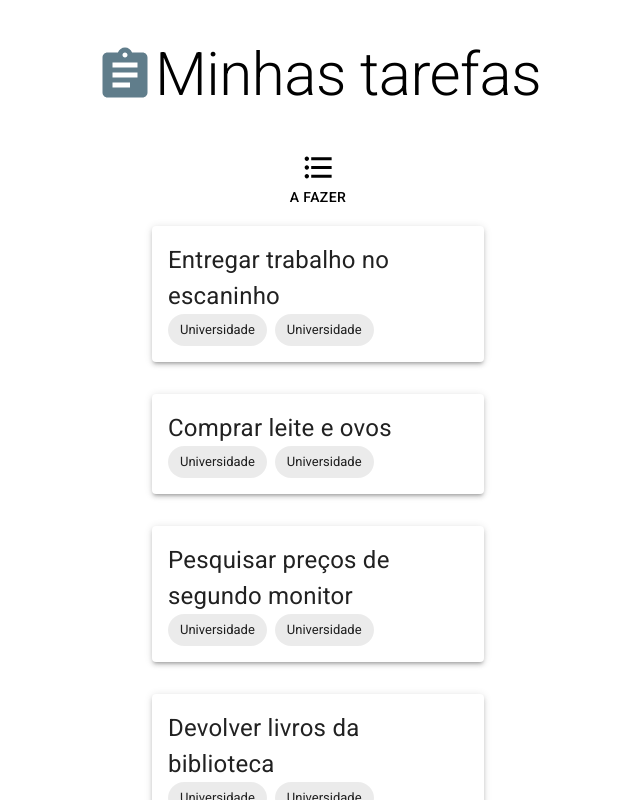
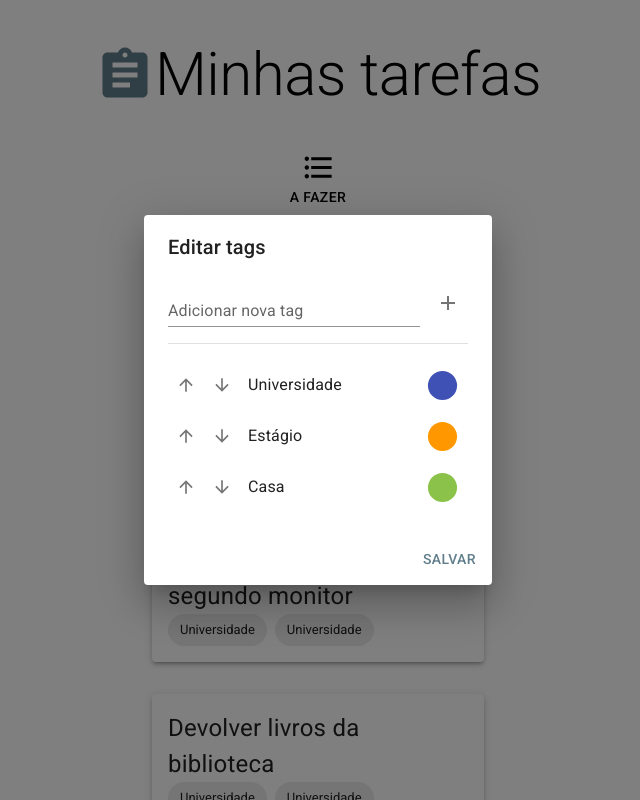
Before and after one commit to jpdurigan/task-app, a React (Create React App) app: page / in a window 1280 px wide. Shown: the top 800 px of the page, without its empty margins (322-962 px from the left). Built offline with nearby package versions, Linux system fonts and the light colour scheme.

Commit message:
extract tag methods to database class

```diff
--- a/src/App.tsx
+++ b/src/App.tsx
@@ -1,7 +1,7 @@
 import React, { useState } from "react";
 import { TagDialog } from "./components/tag/TagDialog";
 import { ThemeApp } from "./components/Theme";
-import { exampleData, Tag, Task } from "./components/Model";
+import { exampleData, exampleTags, Tag, Task } from "./components/Model";
 import { HeaderApp } from "./components/HeaderApp";
 import { NoteDialog } from "./components/task/TaskDialog";
 import {
@@ -16,10 +16,12 @@ import {
 } from "@mui/material";
 import { border, Box } from "@mui/system";
 import { FormatListBulleted } from "@mui/icons-material";
+import { Database } from "./components/Database";
 
 const App: React.FC = () => {
-	const [tags, setTags] = useState<Tag[]>();
 	const [tasks, setTasks] = useState<Task[]>(exampleData);
+	const [tags, setTags] = useState<Tag[]>(exampleTags);
+	const appDatabase = new Database(tasks, setTasks, tags, setTags);
 
 	return (
 		<ThemeApp>
@@ -52,8 +54,8 @@ const App: React.FC = () => {
 						{/* <Divider variant="middle" /> */}
 					</Box>
 				</Container>
-				{/* <NoteDialog />
-				<TagDialog /> */}
+				{/* <NoteDialog /> */}
+				<TagDialog database={appDatabase} show={true} />
 			</div>
 		</ThemeApp>
 	);
--- /dev/null
+++ b/src/components/Database.tsx
@@ -0,0 +1,91 @@
+import { Task, Tag } from "./Model";
+import { ColorGrid, validColor } from "./Theme";
+
+export class Database {
+	tasks: Task[];
+	setTasks: React.Dispatch<React.SetStateAction<Task[]>>;
+	tags: Tag[];
+	setTags: React.Dispatch<React.SetStateAction<Tag[]>>;
+
+	constructor(
+		tasks: Task[],
+		setTasks: React.Dispatch<React.SetStateAction<Task[]>>,
+		tags: Tag[],
+		setTags: React.Dispatch<React.SetStateAction<Tag[]>>
+	) {
+		this.tasks = tasks;
+		this.setTasks = setTasks;
+		this.tags = tags;
+		this.setTags = setTags;
+	}
+
+	getTag = (id: number): Tag => {
+		return this.tags.find((tag) => tag.id === id) as Tag;
+	}
+
+	getNewTag = (id: number): Tag => {
+		return { ...this.getTag(id) } as Tag;
+	}
+
+	addNewTag = (label: string): void => {
+		if (label.trim().length === 0) return;
+		const id = Math.floor(Math.random() * 100000000);
+		const color = ColorGrid[Math.floor(Math.random() * ColorGrid.length)];
+		const newTag: Tag = {
+			id: id,
+			label: label.trim(),
+			color: color,
+			ordering: this.tags.length,
+		};
+		this.setTags([...this.tags, newTag]);
+	}
+
+	updateTagLabel = (id: number, label: string): void => {
+		let newTag = this.getNewTag(id);
+		newTag.label = label;
+
+		let newTags = this.tags.map((tag) => (tag.id === id ? newTag : tag));
+		this.setTags(newTags);
+	}
+
+	updateTagColor = (id: number, color: validColor): void => {
+		let newTag = this.getNewTag(id);
+		newTag.color = color;
+
+		let newTags = this.tags.map((tag) => (tag.id === id ? newTag : tag));
+		this.setTags(newTags);
+	}
+
+	moveTag = (id: number, move: -1 | 1): void => {
+		let newTag1 = this.getNewTag(id);
+		newTag1.ordering += move;
+
+		let tag2 = this.tags.find((t) => t.ordering === newTag1.ordering) as Tag;
+		let newTag2 = { ...tag2 } as Tag;
+		newTag2.ordering -= move;
+
+		let newTags = this.tags.map((tag) => {
+			if (tag.id === newTag1.id) return newTag1;
+			else if (tag.id === newTag2.id) return newTag2;
+			return tag;
+		});
+		this.setTags(newTags);
+	}
+
+	deleteTag = (id: number): void => {
+		let newTags = this.tags.filter((tag) => tag.id != id);
+		newTags = this.sortedTags(newTags);
+
+		newTags = newTags.map((tag, index) => {
+			let newTag = { ...tag } as Tag;
+			newTag.ordering = index;
+			return newTag;
+		});
+
+		this.setTags(newTags);
+	}
+
+	sortedTags = (tagArray: Tag[] = this.tags): Tag[] => {
+		return tagArray.sort((a, b) => a.ordering - b.ordering);
+	}
+}
--- a/src/components/tag/TagDialog.tsx
+++ b/src/components/tag/TagDialog.tsx
@@ -11,90 +11,28 @@ import { exampleTags, Tag } from "../Model";
 import { EditTag } from "./EditTag";
 import { NewTag } from "./NewTag";
 import { ColorGrid, ColorsApp, validColor } from "../Theme";
+import { Database } from "../Database";
 
 let selectedColor: validColor = ColorsApp.Blue;
 
-export const TagDialog: React.FC = () => {
-	const [tags, setTags] = useState<Tag[]>(exampleTags);
-
-	const getTag = (id: number): Tag => tags.find((tag) => tag.id === id) as Tag;
-	const getNewTag = (id: number): Tag => ({ ...getTag(id) } as Tag);
-
-	const addNewTag = (label: string): void => {
-		if (label.trim().length === 0) return;
-		const id = Math.floor(Math.random() * 100000000);
-		const color = ColorGrid[Math.floor(Math.random() * ColorGrid.length)]
-		const newTag: Tag = {
-			id: id,
-			label: label.trim(),
-			color: color,
-			ordering: tags.length,
-		};
-		setTags([...tags, newTag]);
-	};
-
-	const updateTagLabel = (id: number, label: string): void => {
-		let newTag = getNewTag(id);
-		newTag.label = label;
-
-		let newTags = tags.map((tag) => (tag.id === id ? newTag : tag));
-		setTags(newTags);
-	};
-
-	const updateTagColor = (id: number, color: validColor): void => {
-		let newTag = getNewTag(id);
-		newTag.color = color;
-
-		let newTags = tags.map((tag) => (tag.id === id ? newTag : tag));
-		setTags(newTags);
-	};
-
-	const moveTag = (id: number, move: -1 | 1): void => {
-		let newTag1 = getNewTag(id);
-		newTag1.ordering += move;
-
-		let tag2 = tags.find((t) => t.ordering === newTag1.ordering) as Tag;
-		let newTag2 = { ...tag2 } as Tag;
-		newTag2.ordering -= move;
-
-		let newTags = tags.map((tag) => {
-			if (tag.id === newTag1.id) return newTag1;
-			else if (tag.id === newTag2.id) return newTag2;
-			return tag;
-		});
-		setTags(newTags);
-	};
-
-	const deleteTag = (id: number): void => {
-		let newTags = tags.filter((tag) => tag.id != id);
-		newTags = sortedTags(newTags);
-
-		newTags = newTags.map((tag, index) => {
-			let newTag = { ...tag } as Tag;
-			newTag.ordering = index;
-			return newTag;
-		});
-
-		setTags(newTags);
-	};
-
-	const sortedTags = (tagArray: Tag[] = tags): Tag[] => {
-		return tagArray.sort((a, b) => a.ordering - b.ordering);
-	};
-
+interface TagDialogProps {
+	database: Database,
+	show: boolean,
+}
+export const TagDialog: React.FC<TagDialogProps> = ({database, show}) => {
 	return (
-		<Dialog open={true}>
+		<Dialog open={show}>
 			<DialogTitle>Editar tags</DialogTitle>
 			<DialogContent sx={{ minWidth: 300 }}>
-				<NewTag addNewTag={addNewTag} tags={tags} />
+				<NewTag addNewTag={database.addNewTag} tags={database.tags} />
 				<Divider sx={{ margin: "1em 0" }} />
-				{sortedTags().map((tag: Tag) => (
+				{database.sortedTags().map((tag: Tag) => (
 					<EditTag
 						tag={tag}
-						updateTagLabel={updateTagLabel}
-						updateTagColor={updateTagColor}
-						moveTag={moveTag}
-						deleteTag={deleteTag}
+						updateTagLabel={database.updateTagLabel}
+						updateTagColor={database.updateTagColor}
+						moveTag={database.moveTag}
+						deleteTag={database.deleteTag}
 					/>
 				))}
 			</DialogContent>
```
